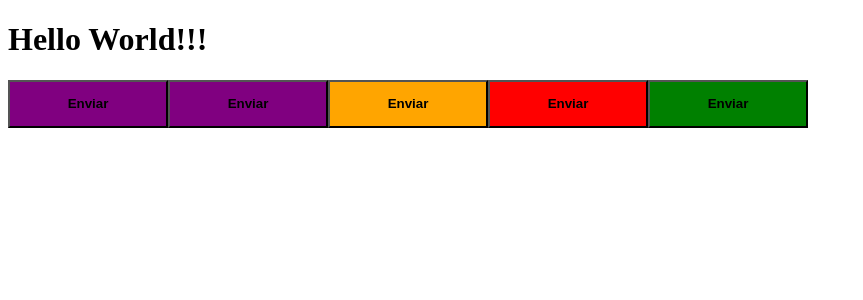
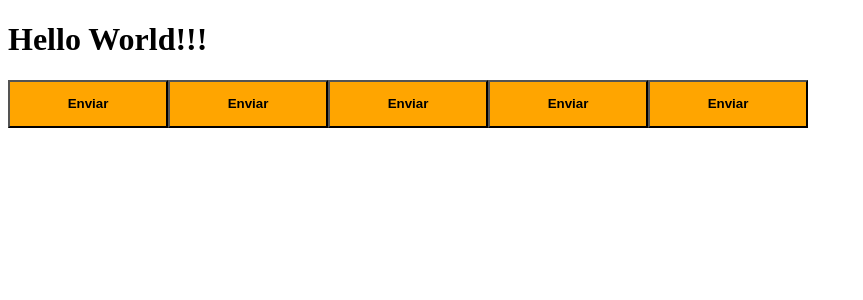
Before and after one commit to rramires/react_timer, a React (Vite) app: page / in a window 1280 px wide. Shown: the top 300 px of the page, without its empty margins (0-863 px from the left). Built offline with nearby package versions, Linux system fonts and the light colour scheme.

Commit message:
Adding Styled Components Theme.

```diff
--- a/src/components/Button.styles.ts
+++ b/src/components/Button.styles.ts
@@ -18,9 +18,11 @@
 	height: 3rem;
 	font-weight: bold;
 
-	${(props) => {
+	background-color: ${(props) => props.theme.secondary};
+
+	/* ${(props) => {
 		return css`
 			background-color: ${buttonVariants[props.variant]};
 		`
-	}}
+	}} */
 `
--- /dev/null
+++ b/src/styles/themes/default.ts
@@ -0,0 +1,6 @@
+export const defaultTheme = {
+	primary: 'purple',
+	secondary: 'orange',
+	danger: 'red',
+	success: 'green',
+}
```
Also changed, not shown: src/@types/styled.d.ts (added, +10 -0 lines), src/App.tsx (+5 -3 lines).
